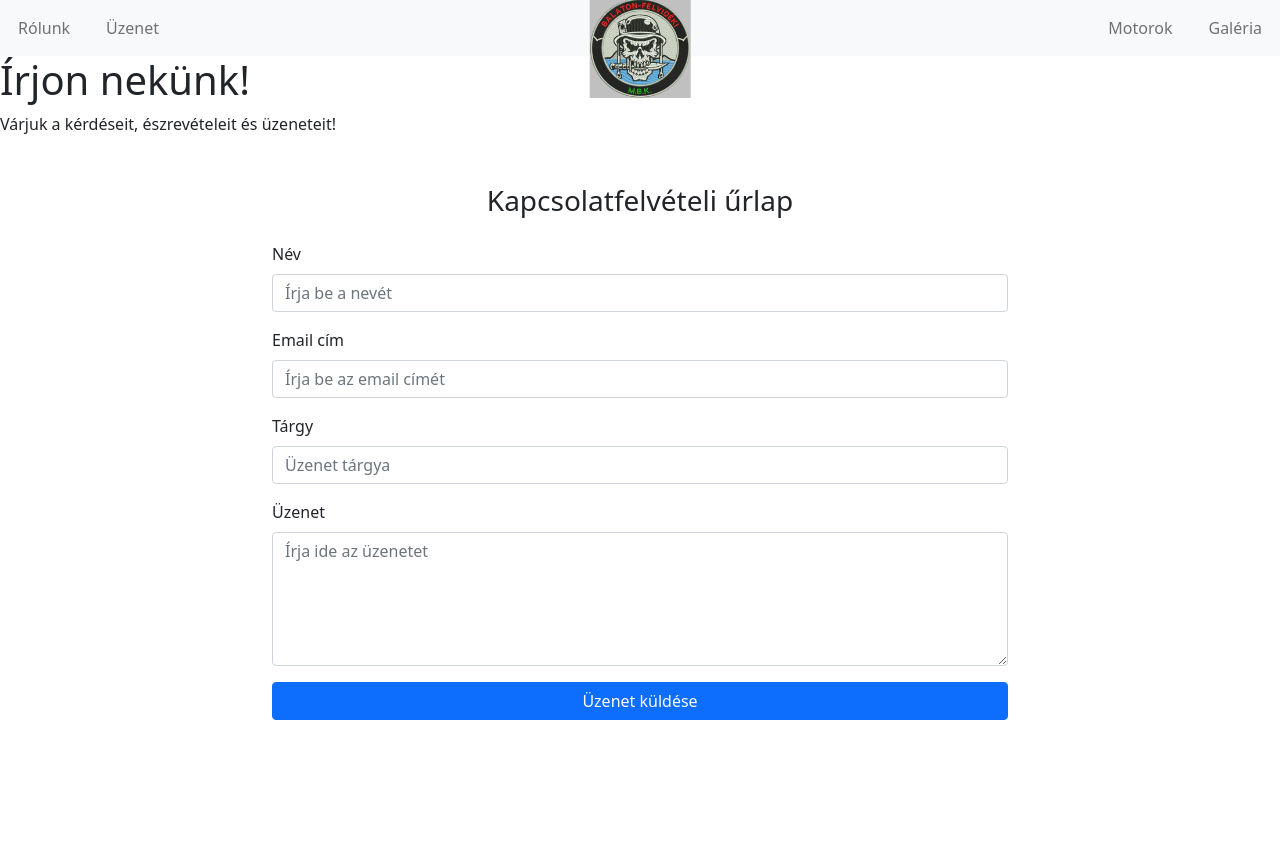
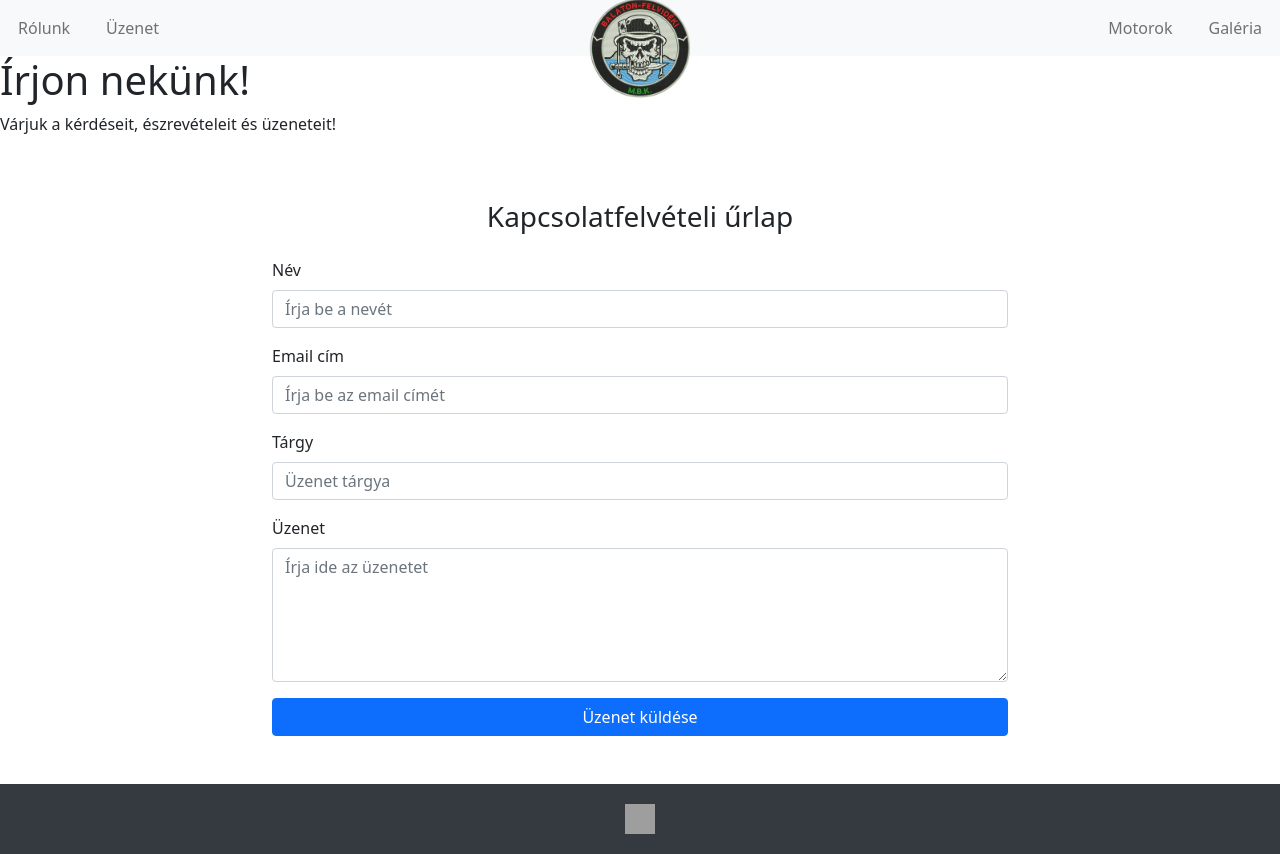
Before and after one commit to czanekbalintczani/projekt1, a plain HTML site: page WebPages/Üzenet.html in a window 1280 px wide. Before the commit the page ends 800 px from the top, so only its background shows below. Drawn offline with nearby package versions, Linux system fonts and the light colour scheme; grey boxes are pictures that could not be loaded.

Commit message:
lablec javitva, logo új

```diff
--- a/WebPages/Üzenet.html
+++ b/WebPages/Üzenet.html
@@ -19,7 +19,7 @@
                 </li>
             </ul>
         </div>
-        <a class="navbar-brand" href="index.html"><img src="/Images/logo.jpg" alt="" id="logo"></a>
+        <a class="navbar-brand" href="index.html"><img src="/Images/logouj.png" alt="" id="logo"></a>
         <div class="navbar-right">
             <ul class="navbar-nav">
                 <li class="nav-item">
@@ -71,5 +71,16 @@
 
   <!-- Bootstrap JS (opcionális) -->
   <script src="https://cdn.jsdelivr.net/npm/bootstrap@5.3.0-alpha1/dist/js/bootstrap.bundle.min.js"></script>
+<!-- Footer -->
+<footer class="footer">
+  <div class="container">
+      <a href="https://www.facebook.com" target="_blank">
+          <img src="https://upload.wikimedia.org/wikipedia/commons/5/51/Facebook_f_logo_%282019%29.svg" alt="Facebook" width="30" height="30">
+      </a>
+  </div>
+</footer>
+  <script src="https://code.jquery.com/jquery-3.5.1.slim.min.js"></script>
+  <script src="https://cdn.jsdelivr.net/npm/@popperjs/core@2.9.2/dist/umd/popper.min.js"></script>
+  <script src="https://stackpath.bootstrapcdn.com/bootstrap/4.5.2/js/bootstrap.min.js"></script>
 </body>
 </html>
--- a/css/Galéria.css
+++ b/css/Galéria.css
@@ -1,20 +1,72 @@
-#logo{height: 100px;
-    margin-top: 40px;}
+#logo {
+    height: 100px;
+    margin-top: 40px;
+}
+
 .navbar {
     justify-content: space-between;
+    background-color: #343a40; /* Háttérszín */
+    color: white; /* Betűszín */
 }
+
 .navbar-nav {
     flex-direction: row;
 }
+
 .nav-item {
     margin: 0 10px;
 }
+
 .navbar-brand {
     position: absolute;
     left: 50%;
     transform: translateX(-50%);
 }
+
 .navbar-left, .navbar-right {
     display: flex;
     align-items: center;
 }
+
+.navbar a, .nav-item, .navbar-brand, .navbar-left, .navbar-right {
+    color: white; /* Betűszín */
+}
+
+.navbar a.clicked {
+    font-weight: bold;
+    text-decoration: underline;
+}
+
+/* Sticky Footer CSS */
+html, body {
+    margin: 0;
+    padding: 0;
+    height: 100%; /* Teljes ablakmagasság */
+}
+
+body {
+    display: flex;
+    flex-direction: column;
+    min-height: 100vh; /* Legalább teljes képernyőmagasság */
+}
+
+.content {
+    flex: 1; /* Kitölti a rendelkezésre álló helyet */
+}
+
+.footer {
+    background-color: #343a40;
+    color: white;
+    padding: 20px 0;
+    text-align: center;
+    margin-top: auto; /* Footer automatikusan a képernyő aljára kerül */
+}
+
+.footer a {
+    color: white;
+    margin: 0 10px;
+}
+
+.footer a:hover {
+    color: #007bff;
+}
--- a/css/Motorok.css
+++ b/css/Motorok.css
@@ -1,20 +1,72 @@
-#logo{height: 100px;
-    margin-top: 40px;}
+#logo {
+    height: 100px;
+    margin-top: 40px;
+}
+
 .navbar {
     justify-content: space-between;
+    background-color: #343a40; /* Háttérszín */
+    color: white; /* Betűszín */
 }
+
 .navbar-nav {
     flex-direction: row;
 }
+
 .nav-item {
     margin: 0 10px;
 }
+
 .navbar-brand {
     position: absolute;
     left: 50%;
     transform: translateX(-50%);
 }
+
 .navbar-left, .navbar-right {
     display: flex;
     align-items: center;
 }
+
+.navbar a, .nav-item, .navbar-brand, .navbar-left, .navbar-right {
+    color: white; /* Betűszín */
+}
+
+.navbar a.clicked {
+    font-weight: bold;
+    text-decoration: underline;
+}
+
+/* Sticky Footer CSS */
+html, body {
+    margin: 0;
+    padding: 0;
+    height: 100%; /* Teljes ablakmagasság */
+}
+
+body {
+    display: flex;
+    flex-direction: column;
+    min-height: 100vh; /* Legalább teljes képernyőmagasság */
+}
+
+.content {
+    flex: 1; /* Kitölti a rendelkezésre álló helyet */
+}
+
+.footer {
+    background-color: #343a40;
+    color: white;
+    padding: 20px 0;
+    text-align: center;
+    margin-top: auto; /* Footer automatikusan a képernyő aljára kerül */
+}
+
+.footer a {
+    color: white;
+    margin: 0 10px;
+}
+
+.footer a:hover {
+    color: #007bff;
+}
--- a/css/Történet.css
+++ b/css/Történet.css
@@ -1,20 +1,72 @@
-#logo{height: 100px;
-    margin-top: 40px;}
+#logo {
+    height: 100px;
+    margin-top: 40px;
+}
+
 .navbar {
     justify-content: space-between;
+    background-color: #343a40; /* Háttérszín */
+    color: white; /* Betűszín */
 }
+
 .navbar-nav {
     flex-direction: row;
 }
+
 .nav-item {
     margin: 0 10px;
 }
+
 .navbar-brand {
     position: absolute;
     left: 50%;
     transform: translateX(-50%);
 }
+
 .navbar-left, .navbar-right {
     display: flex;
     align-items: center;
 }
+
+.navbar a, .nav-item, .navbar-brand, .navbar-left, .navbar-right {
+    color: white; /* Betűszín */
+}
+
+.navbar a.clicked {
+    font-weight: bold;
+    text-decoration: underline;
+}
+
+/* Sticky Footer CSS */
+html, body {
+    margin: 0;
+    padding: 0;
+    height: 100%; /* Teljes ablakmagasság */
+}
+
+body {
+    display: flex;
+    flex-direction: column;
+    min-height: 100vh; /* Legalább teljes képernyőmagasság */
+}
+
+.content {
+    flex: 1; /* Kitölti a rendelkezésre álló helyet */
+}
+
+.footer {
+    background-color: #343a40;
+    color: white;
+    padding: 20px 0;
+    text-align: center;
+    margin-top: auto; /* Footer automatikusan a képernyő aljára kerül */
+}
+
+.footer a {
+    color: white;
+    margin: 0 10px;
+}
+
+.footer a:hover {
+    color: #007bff;
+}
--- a/css/index.css
+++ b/css/index.css
@@ -32,17 +32,41 @@
     color: white; /* Betűszín */
 }
 
+.navbar a.clicked {
+    font-weight: bold;
+    text-decoration: underline;
+}
+
+/* Sticky Footer CSS */
+html, body {
+    margin: 0;
+    padding: 0;
+    height: 100%; /* Teljes ablakmagasság */
+}
+
+body {
+    display: flex;
+    flex-direction: column;
+    min-height: 100vh; /* Legalább teljes képernyőmagasság */
+}
+
+.content {
+    flex: 1; /* Kitölti a rendelkezésre álló helyet */
+}
 
 .footer {
     background-color: #343a40;
     color: white;
     padding: 20px 0;
     text-align: center;
+    margin-top: auto; /* Footer automatikusan a képernyő aljára kerül */
 }
+
 .footer a {
     color: white;
     margin: 0 10px;
 }
+
 .footer a:hover {
     color: #007bff;
 }
--- a/css/Üzenet.css
+++ b/css/Üzenet.css
@@ -1,20 +1,72 @@
-#logo{height: 100px;
-    margin-top: 40px;}
+#logo {
+    height: 100px;
+    margin-top: 40px;
+}
+
 .navbar {
     justify-content: space-between;
+    background-color: #343a40; /* Háttérszín */
+    color: white; /* Betűszín */
 }
+
 .navbar-nav {
     flex-direction: row;
 }
+
 .nav-item {
     margin: 0 10px;
 }
+
 .navbar-brand {
     position: absolute;
     left: 50%;
     transform: translateX(-50%);
 }
+
 .navbar-left, .navbar-right {
     display: flex;
     align-items: center;
 }
+
+.navbar a, .nav-item, .navbar-brand, .navbar-left, .navbar-right {
+    color: white; /* Betűszín */
+}
+
+.navbar a.clicked {
+    font-weight: bold;
+    text-decoration: underline;
+}
+
+/* Sticky Footer CSS */
+html, body {
+    margin: 0;
+    padding: 0;
+    height: 100%; /* Teljes ablakmagasság */
+}
+
+body {
+    display: flex;
+    flex-direction: column;
+    min-height: 100vh; /* Legalább teljes képernyőmagasság */
+}
+
+.content {
+    flex: 1; /* Kitölti a rendelkezésre álló helyet */
+}
+
+.footer {
+    background-color: #343a40;
+    color: white;
+    padding: 20px 0;
+    text-align: center;
+    margin-top: auto; /* Footer automatikusan a képernyő aljára kerül */
+}
+
+.footer a {
+    color: white;
+    margin: 0 10px;
+}
+
+.footer a:hover {
+    color: #007bff;
+}
```
Also changed, not shown: WebPages/Galéria.html (+12 -1 lines), WebPages/Motorok.html (+12 -1 lines), WebPages/Történet.html (+12 -1 lines), WebPages/index.html (+1 -5 lines), Images/logouj.png (added). Lines whose indentation alone changed are shown as unchanged.
